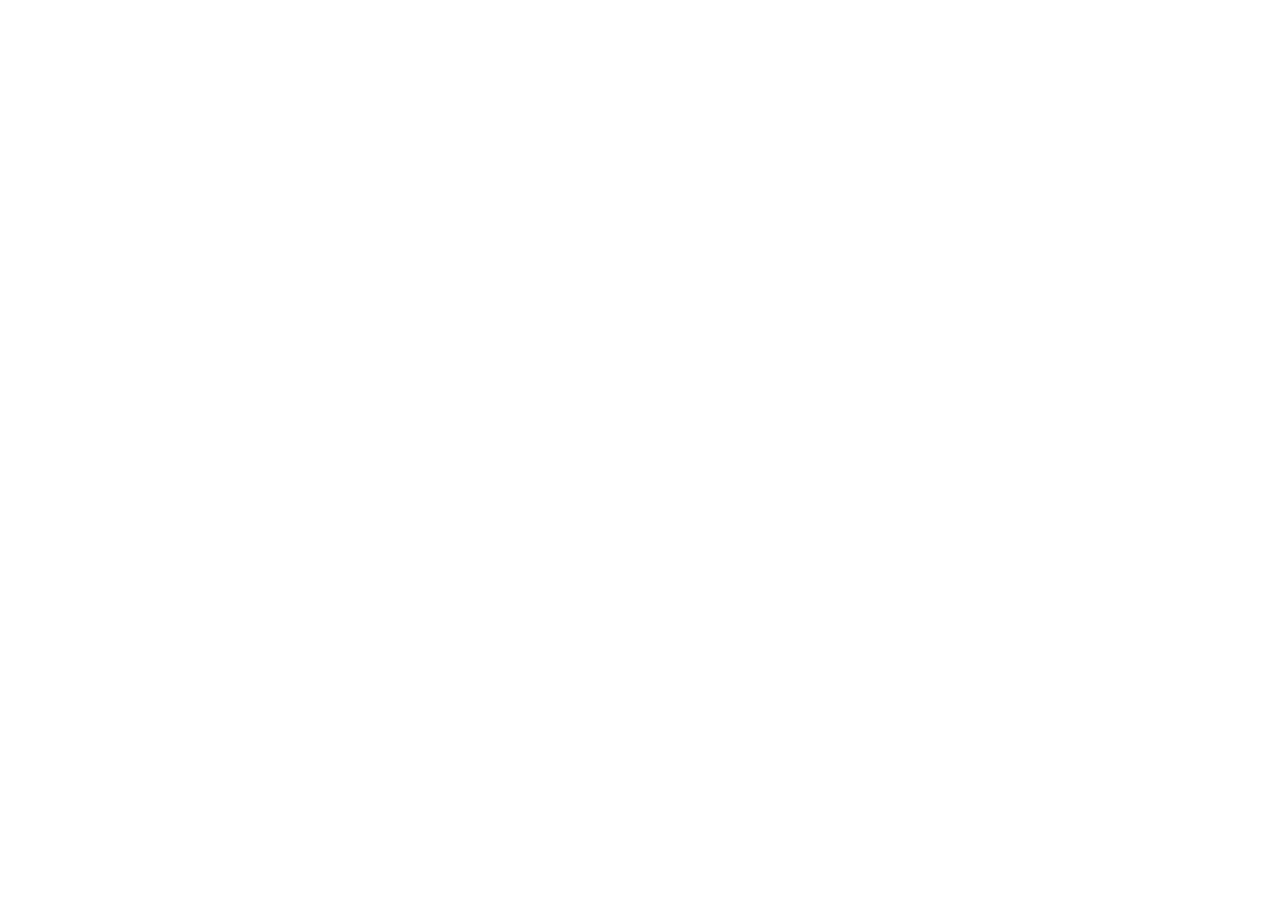
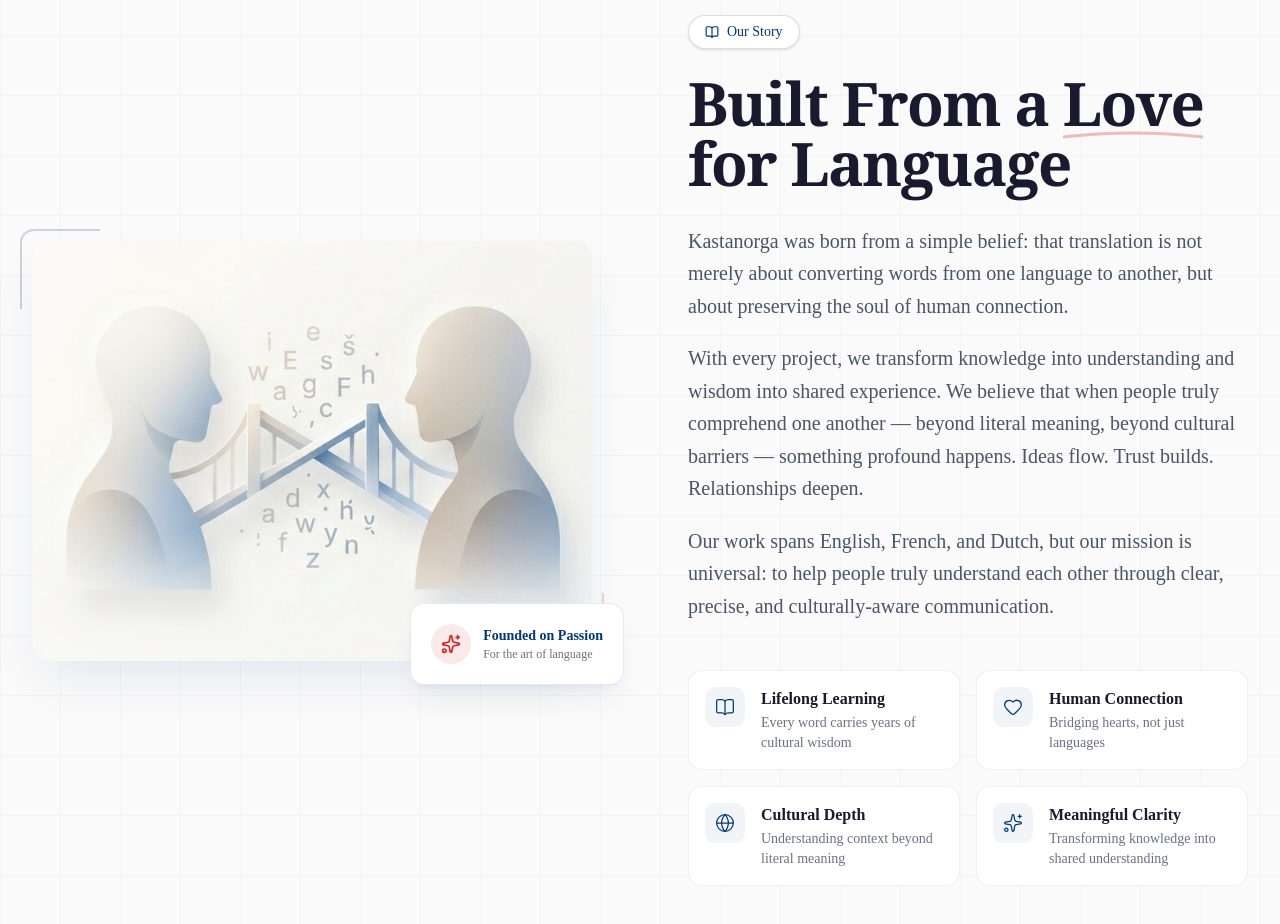
Before and after one commit to webdevastra01/kastanorga-concept-one, a Next.js app: page / in a window 1280 px wide. Shown: the part 940-1864 px from the top of the page. Before the commit the page ends 800 px from the top, so only its background shows below. Built offline with nearby package versions, Linux system fonts and the light colour scheme.

Commit message:
feat(ui): about section

```diff
--- a/app/page.tsx
+++ b/app/page.tsx
@@ -1,5 +1,6 @@
 import Navbar from "../app/components/Header";
 import Hero from "../app/sections/Hero";
+import AboutSection from "../app/sections/AboutSection";
 
 export default function Home() {
   return (
@@ -9,6 +10,7 @@
       </header>
       <main>
         <Hero />
+        <AboutSection/>
       </main>
     </div>
   );
--- /dev/null
+++ b/app/sections/AboutSection.tsx
@@ -0,0 +1,220 @@
+"use client";
+
+import { motion } from "framer-motion";
+import { BookOpen, Heart, Globe, Sparkles } from "lucide-react";
+import Image from "next/image";
+
+const fadeInUp = (delay = 0) => ({
+  hidden: { opacity: 0, y: 30 },
+  visible: {
+    opacity: 1,
+    y: 0,
+    transition: {
+      duration: 0.7,
+      delay,
+      ease: [0.25, 0.46, 0.45, 0.94],
+    },
+  },
+});
+
+const staggerContainer = {
+  hidden: { opacity: 0 },
+  visible: {
+    opacity: 1,
+    transition: {
+      staggerChildren: 0.15,
+      delayChildren: 0.2,
+    },
+  },
+};
+
+const values = [
+  {
+    icon: BookOpen,
+    title: "Lifelong Learning",
+    description: "Every word carries years of cultural wisdom",
+  },
+  {
+    icon: Heart,
+    title: "Human Connection",
+    description: "Bridging hearts, not just languages",
+  },
+  {
+    icon: Globe,
+    title: "Cultural Depth",
+    description: "Understanding context beyond literal meaning",
+  },
+  {
+    icon: Sparkles,
+    title: "Meaningful Clarity",
+    description: "Transforming knowledge into shared understanding",
+  },
+];
+
+export default function AboutSection() {
+  return (
+    <section
+      id="about"
+      className="relative w-full overflow-hidden bg-[#fafafa] py-24 md:py-32 lg:py-40"
+    >
+      {/* Subtle grid background pattern */}
+      <div className="absolute inset-0 opacity-[0.03]">
+        <div
+          className="h-full w-full"
+          style={{
+            backgroundImage: `linear-gradient(#023779 1px, transparent 1px), linear-gradient(90deg, #023779 1px, transparent 1px)`,
+            backgroundSize: "60px 60px",
+          }}
+        />
+      </div>
+
+      <div className="relative mx-auto max-w-7xl px-6 lg:px-8">
+        <div className="grid items-center gap-16 lg:grid-cols-2 lg:gap-24">
+          {/* Left: Image Composition */}
+          <motion.div
+            initial="hidden"
+            whileInView="visible"
+            viewport={{ once: true, margin: "-100px" }}
+            variants={staggerContainer}
+            className="relative"
+          >
+            {/* Main image container */}
+            <motion.div
+              variants={fadeInUp(0)}
+              className="relative aspect-[4/3] overflow-hidden rounded-2xl bg-gradient-to-br from-[#f0f4f8] to-[#e8eef5] shadow-2xl shadow-[#023779]/10"
+            >
+              <Image
+                src="/about.jpg"
+                alt="Two people connected through language — a bridge of letters symbolizing human communication and understanding"
+                fill
+                className="object-cover object-center"
+                sizes="(max-width: 1024px) 100vw, 50vw"
+                priority
+              />
+
+              {/* Soft gradient overlays for depth and text safety */}
+              <div className="absolute inset-0 bg-gradient-to-t from-[#fafafa]/40 via-transparent to-[#fafafa]/20" />
+              <div className="absolute inset-0 bg-gradient-to-r from-[#fafafa]/30 via-transparent to-transparent" />
+            </motion.div>
+
+            {/* Decorative corner frame accents */}
+            <div className="absolute -left-3 -top-3 h-20 w-20 border-l-2 border-t-2 border-[#023779]/20 rounded-tl-xl" />
+            <div className="absolute -bottom-3 -right-3 h-20 w-20 border-b-2 border-r-2 border-[#cd2927]/20 rounded-br-xl" />
+
+            {/* Floating accent card */}
+            <motion.div
+              variants={fadeInUp(0.3)}
+              className="absolute -bottom-6 -right-6 hidden rounded-xl border border-[#023779]/10 bg-white p-5 shadow-xl shadow-[#023779]/5 md:block lg:-right-8"
+            >
+              <div className="flex items-center gap-3">
+                <div className="flex h-10 w-10 items-center justify-center rounded-full bg-[#cd2927]/10">
+                  <Sparkles className="h-5 w-5 text-[#cd2927]" />
+                </div>
+                <div>
+                  <p className="text-sm font-semibold text-[#023779]">
+                    Founded on Passion
+                  </p>
+                  <p className="text-xs text-gray-500">
+                    For the art of language
+                  </p>
+                </div>
+              </div>
+            </motion.div>
+          </motion.div>
+
+          {/* Right: Content */}
+          <motion.div
+            initial="hidden"
+            whileInView="visible"
+            viewport={{ once: true, margin: "-100px" }}
+            variants={staggerContainer}
+            className="flex flex-col"
+          >
+            {/* Section label */}
+            <motion.div variants={fadeInUp(0)} className="mb-6">
+              <span className="inline-flex items-center gap-2 rounded-full border border-[#023779]/15 bg-white px-4 py-1.5 text-sm font-medium text-[#023779] shadow-sm">
+                <BookOpen className="h-3.5 w-3.5" />
+                Our Story
+              </span>
+            </motion.div>
+
+            {/* Headline */}
+            <motion.h2
+              variants={fadeInUp(0.1)}
+              className="font-serif text-4xl font-bold tracking-tight text-[#1a1a2e] md:text-5xl lg:text-6xl"
+            >
+              Built From a{" "}
+              <span className="relative inline-block">
+                Love
+                <svg
+                  className="absolute -bottom-2 left-0 h-3 w-full text-[#cd2927]/30"
+                  viewBox="0 0 100 12"
+                  preserveAspectRatio="none"
+                >
+                  <path
+                    d="M0,8 Q50,0 100,8"
+                    fill="none"
+                    stroke="currentColor"
+                    strokeWidth="3"
+                  />
+                </svg>
+              </span>{" "}
+              for Language
+            </motion.h2>
+
+            {/* Body text */}
+            <motion.div variants={fadeInUp(0.2)} className="mt-8 space-y-5">
+              <p className="text-lg leading-relaxed text-gray-600 md:text-xl">
+                Kastanorga was born from a simple belief: that translation is
+                not merely about converting words from one language to another,
+                but about preserving the soul of human connection.
+              </p>
+              <p className="text-lg leading-relaxed text-gray-600 md:text-xl">
+                With every project, we transform knowledge into understanding
+                and wisdom into shared experience. We believe that when people
+                truly comprehend one another — beyond literal meaning, beyond
+                cultural barriers — something profound happens. Ideas flow.
+                Trust builds. Relationships deepen.
+              </p>
+              <p className="text-lg leading-relaxed text-gray-600 md:text-xl">
+                Our work spans English, French, and Dutch, but our mission is
+                universal: to help people truly understand each other through
+                clear, precise, and culturally-aware communication.
+              </p>
+            </motion.div>
+
+            {/* Values grid */}
+            <motion.div
+              variants={fadeInUp(0.3)}
+              className="mt-12 grid grid-cols-1 gap-4 sm:grid-cols-2"
+            >
+              {values.map((value, index) => (
+                <motion.div
+                  key={value.title}
+                  variants={fadeInUp(0.1 * index)}
+                  whileHover={{ y: -2, transition: { duration: 0.2 } }}
+                  className="group flex items-start gap-4 rounded-xl border border-gray-200/60 bg-white p-4 transition-all duration-300 hover:border-[#023779]/20 hover:shadow-lg hover:shadow-[#023779]/5"
+                >
+                  <div className="flex h-10 w-10 shrink-0 items-center justify-center rounded-lg bg-[#023779]/5 transition-colors group-hover:bg-[#023779]/10">
+                    <value.icon
+                      className="h-5 w-5 text-[#023779] transition-colors group-hover:text-[#cd2927]"
+                      strokeWidth={1.5}
+                    />
+                  </div>
+                  <div>
+                    <h3 className="font-semibold text-[#1a1a2e]">
+                      {value.title}
+                    </h3>
+                    <p className="mt-0.5 text-sm text-gray-500">
+                      {value.description}
+                    </p>
+                  </div>
+                </motion.div>
+              ))}
+            </motion.div>
+          </motion.div>
+        </div>
+      </div>
+    </section>
+  );
+}
```
Also changed, not shown: public/about.jpg (added).
